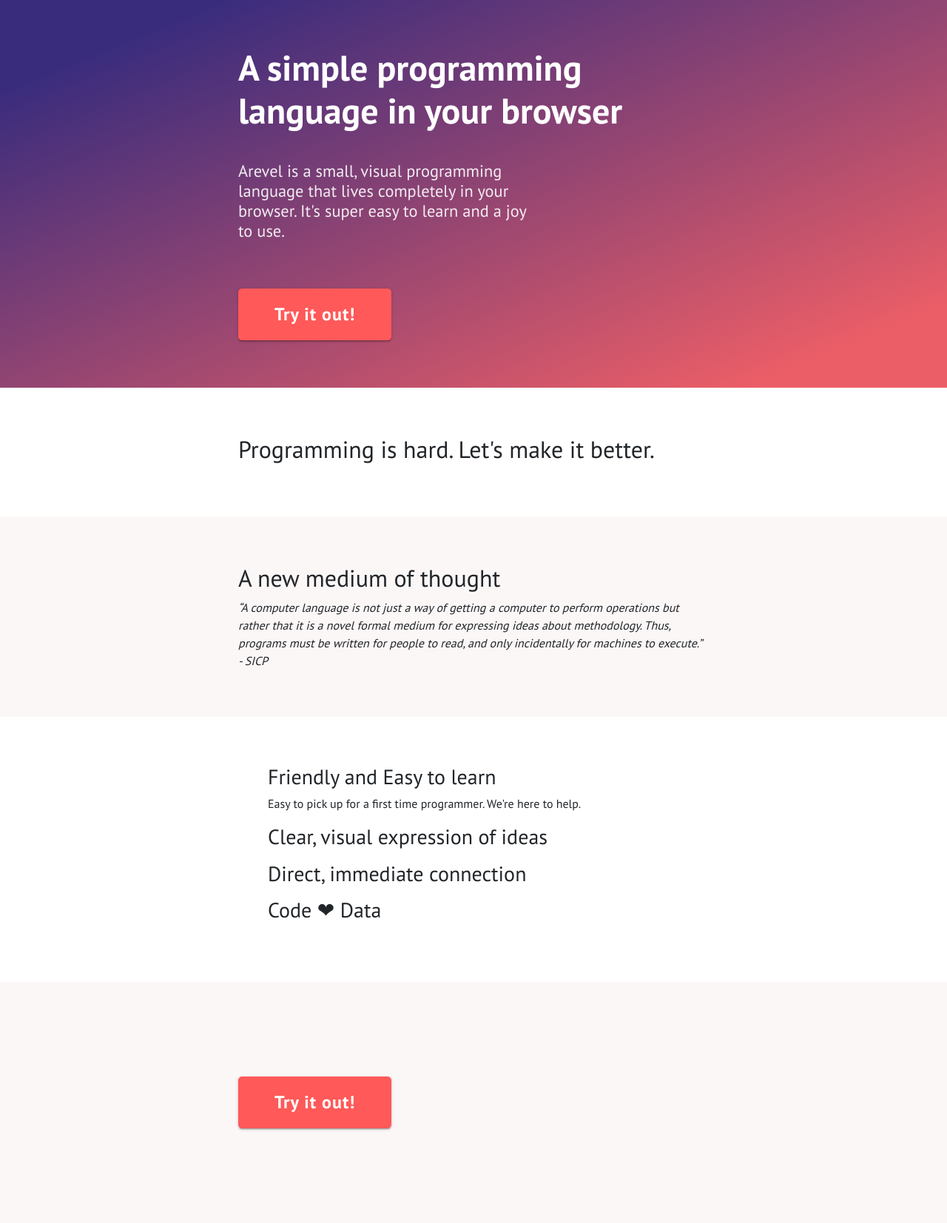
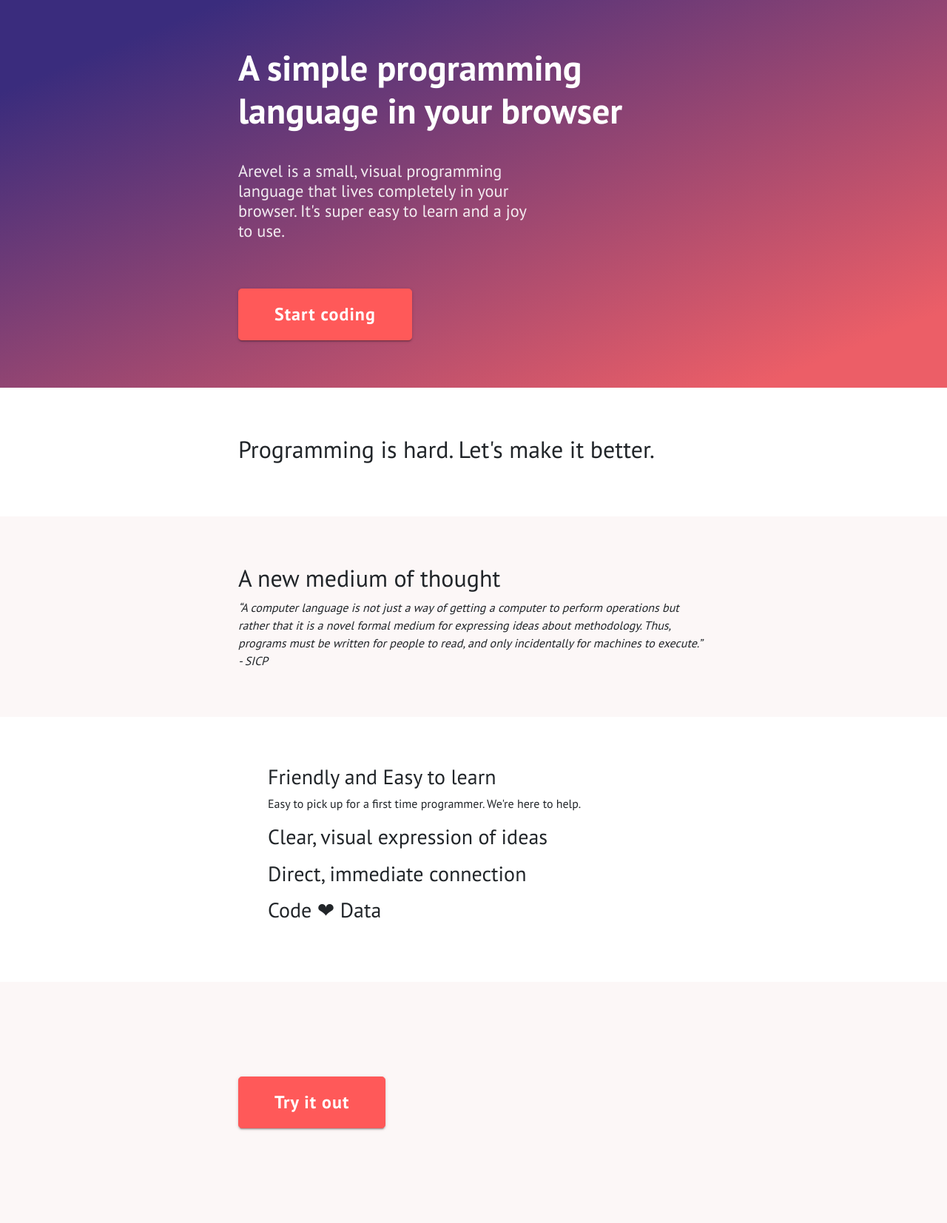
Before and after one commit to Feni/av0, a Django app: template templates/landing.html in a window 1280 px wide. Shown: the part 78-1731 px from the top of the page at 74% size. Run offline with Django 3.2, Linux system fonts and the light colour scheme; the template is opened without the code that fills it, so the values that code supplies are empty; some libraries are stand-ins or nearby versions.

Commit message:
Update cta

```diff
--- a/templates/landing.html
+++ b/templates/landing.html
@@ -29,7 +29,7 @@
             </h2>
 
             <!-- TODO: Screenshot of the beautiful, visual goddi-ness of language -->
-            <a class="btn btn-primary btn-lg LandingBtn--cta" href="/demo">Try it out!</a>
+            <a class="btn btn-primary btn-lg LandingBtn--cta" href="/demo">Start coding</a>
             <!-- Please try it out... -->
         </div>
     </div>
@@ -98,7 +98,7 @@
 
     <div class="LandingSection">
         <!-- Last chance in case you didn't see the big button above -->
-        <a class="btn btn-primary btn-lg LandingBtn--cta centered" href="/demo">Try it out!</a>
+        <a class="btn btn-primary btn-lg LandingBtn--cta centered" href="/demo">Try it out</a>
     </div>
     </div>
 
```
